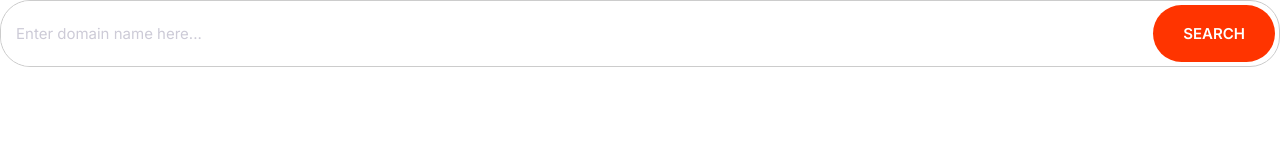
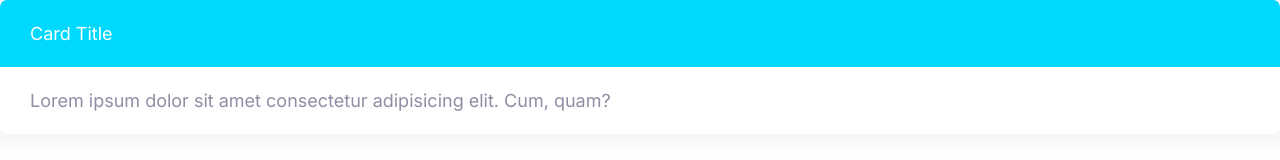
Before and after one commit to amir-es-dev/Moshify, a plain HTML site: page index.html in a window 1280 px wide. Drawn offline with Linux system fonts and the light colour scheme.

Commit message:
Building card component

```diff
--- a/css/styles.css
+++ b/css/styles.css
@@ -279,3 +279,26 @@ a {
     font-size: 1.5rem;
   }
 }
+
+/* Cards */
+
+.card {
+  border-radius: 7px;
+  box-shadow: 0 0 20px 10px #f3f3f3;
+  overflow: hidden;
+}
+
+.card__header,
+.card__body {
+  padding: 2rem 3rem;
+}
+
+.card--primary .card__header {
+  background: var(--color-primary);
+  color: #fff;
+}
+
+.card--secondary .card__header {
+  background: var(--color-secondary);
+  color: #fff;
+}
--- a/index.html
+++ b/index.html
@@ -15,13 +15,11 @@
     <link rel="stylesheet" href="css/styles.css" />
   </head>
   <body>
-    <div class="input-group">
-      <input
-        type="text"
-        class="input"
-        placeholder="Enter domain name here..."
-      />
-      <button class="btn btn--accent">search</button>
+    <div class="card card--secondary">
+      <header class="card__header">Card Title</header>
+      <div class="card__body">
+        Lorem ipsum dolor sit amet consectetur adipisicing elit. Cum, quam?
+      </div>
     </div>
   </body>
 </html>
```
Also changed, not shown: components/card.html (added, +6 -0 lines).
